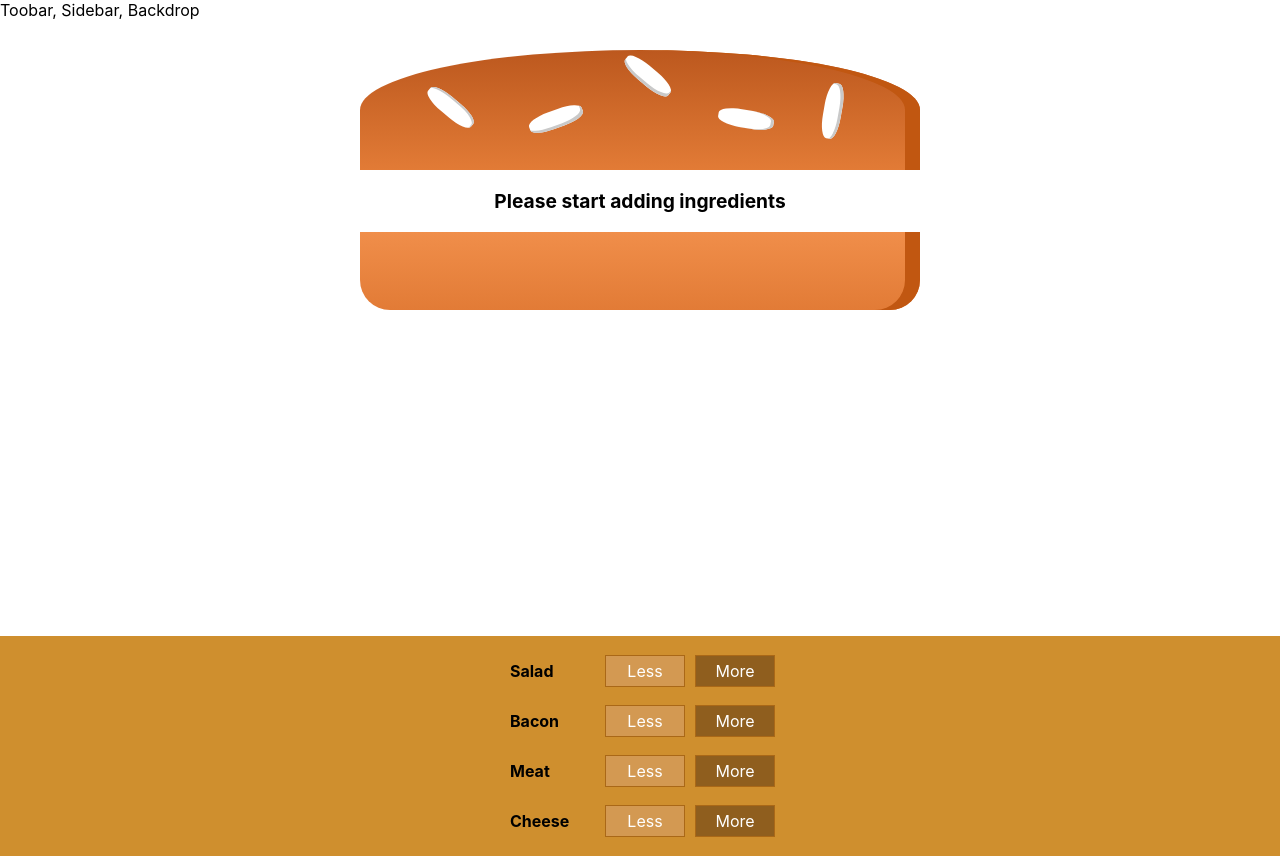
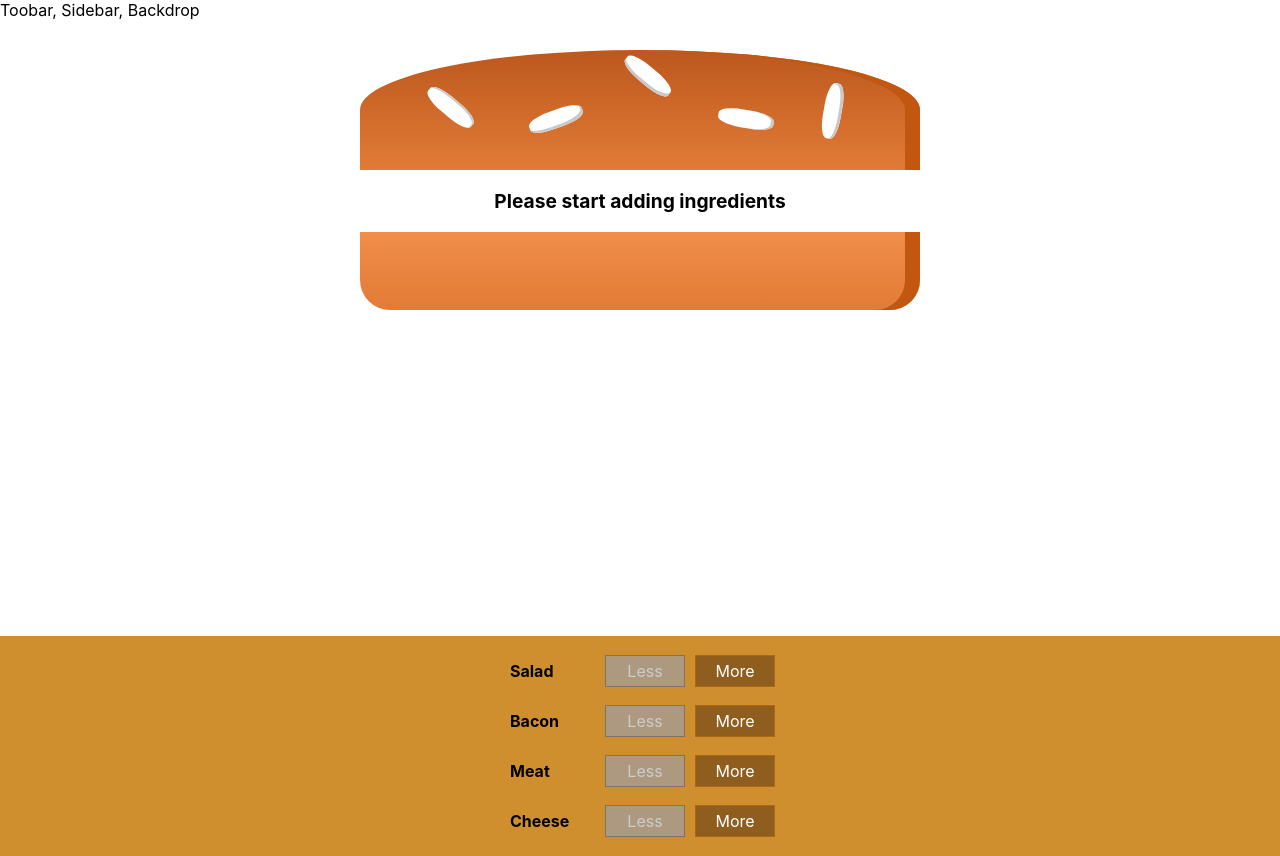
Before and after one commit to ThiagoFazzi/burger-build, a React (Create React App) app: page / in a window 1280 px wide. Built offline with nearby package versions, Linux system fonts and the light colour scheme.

Commit message:
Add the disable button at the buildControls, also buildControl components

```diff
--- a/src/components/Burger/BuildControls/BuildControl/BuildControl.js
+++ b/src/components/Burger/BuildControls/BuildControl/BuildControl.js
@@ -4,7 +4,7 @@ import classes from './BuildControl.module.css'
 const buildControl = (props) => (
   <div className={classes.BuildControl}>
     <div className={classes.Label}>{props.label}</div>
-    <button className={classes.Less} onClick={props.removed}>Less</button>
+    <button className={classes.Less} onClick={props.removed} disabled={props.disabled}>Less</button>
     <button className={classes.More} onClick={props.added}>More</button>
   </div>
 )
--- a/src/components/Burger/BuildControls/BuildControls.js
+++ b/src/components/Burger/BuildControls/BuildControls.js
@@ -18,6 +18,7 @@ const buildControls = (props) => {
           label={crtl.label}
           added={() => props.ingredientAdded(crtl.type)}
           removed={() => props.ingredientRemoved(crtl.type)}
+          disabled={props.disabled[crtl.type]}
         />
       ))}
     </div>
--- a/src/containers/BurgerBuilder/BurgerBuilder.js
+++ b/src/containers/BurgerBuilder/BurgerBuilder.js
@@ -68,6 +68,7 @@ class BurgerBuilder extends Component {
         <BuildControls
           ingredientAdded={this.addIngredientHandler}
           ingredientRemoved={this.removeIngredientHandler}
+          disabled={disableInfo}
         />
       </>
     )
```
